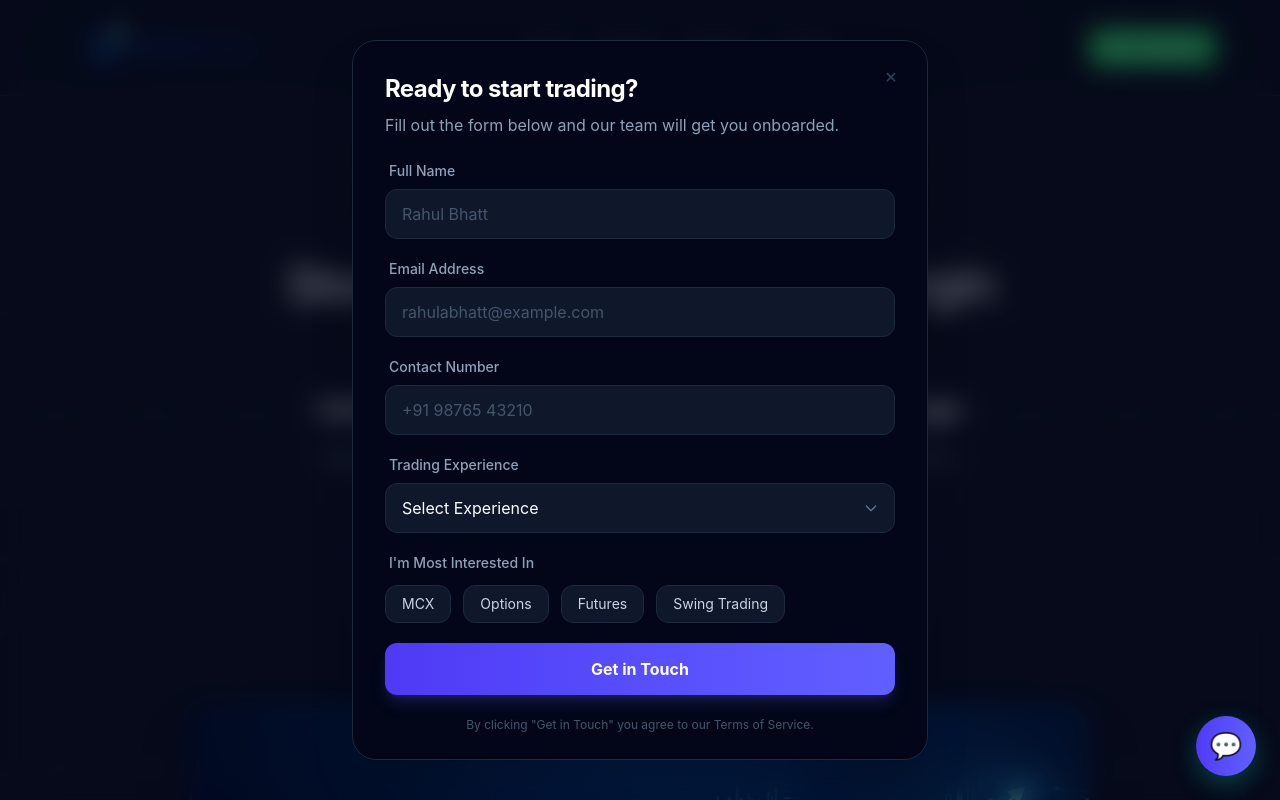
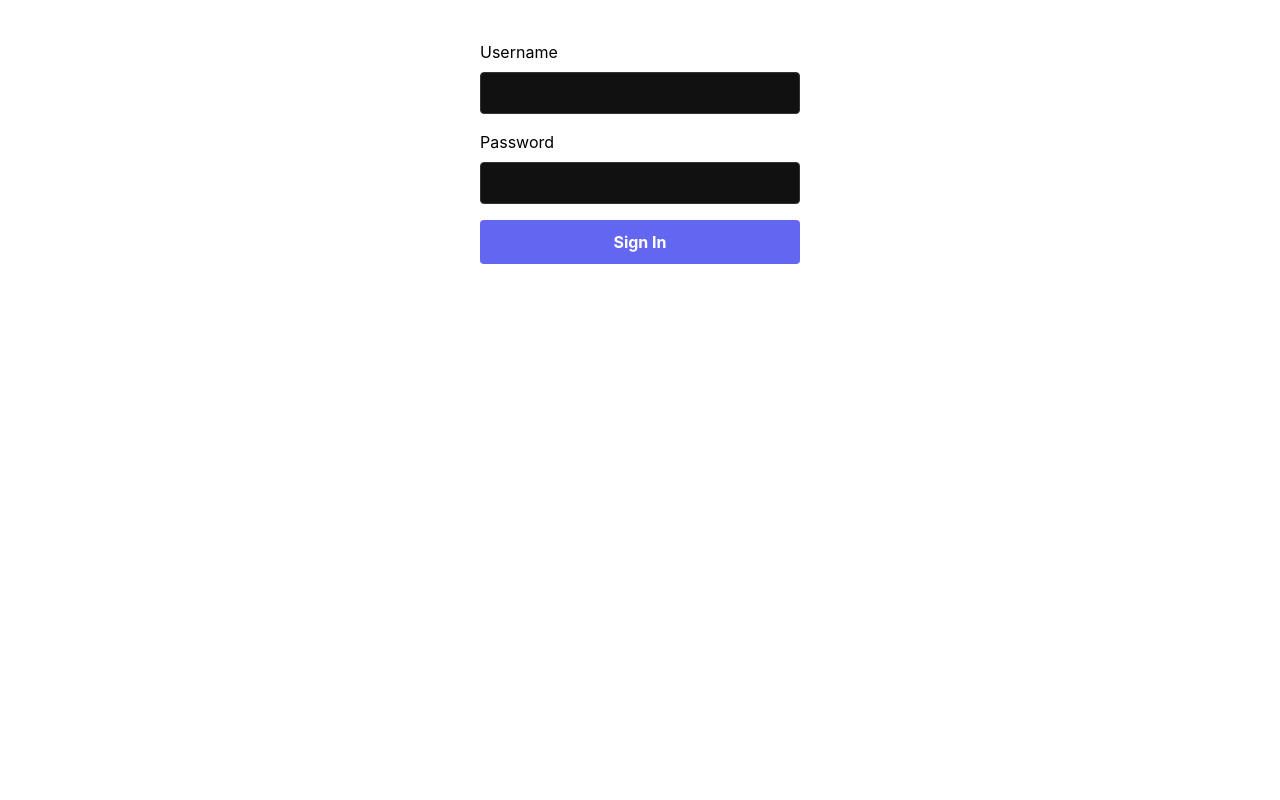
Before and after one commit to kartavya21-dot/Trade_Web_App, a React (Vite) app: page /admin_login in a window 1280 px wide. Shown: the top 800 px of the page. Built offline with nearby package versions, Linux system fonts and the light colour scheme.

Commit message:
Added page based routing

```diff
--- a/package.json
+++ b/package.json
@@ -16,6 +16,7 @@
     "react": "^19.2.4",
     "react-dom": "^19.2.4",
     "react-icons": "^5.6.0",
+    "react-router-dom": "^7.18.1",
     "tailwindcss": "^4.2.2"
   },
   "devDependencies": {
--- a/src/App.jsx
+++ b/src/App.jsx
@@ -1,106 +1,14 @@
-import Navbar from "./components/Navbar.jsx";
-import Ticker from "./components/Ticker.jsx";
-import Hero from "./components/Hero.jsx";
-import Stats from "./components/Stats.jsx";
-import Features from "./components/Features.jsx";
-import MarketTable from "./components/MarketTable.jsx";
-import HowItWorks from "./components/HowItWorks.jsx";
-import Faq from "./components/Faq.jsx";
-import Footer from "./components/Footer.jsx";
-import Reviews from "./components/Reviews.jsx";
-import ContactForm from "./components/ContactForm.jsx";
-import LegalModal from "./components/LegalModal.jsx";
-import ContactModal from "./components/ContactModal.jsx"; // Import the new modal
-import { useScroll } from "framer-motion";
-import { useState, useEffect } from "react";
-import PaymentSelector from "./components/PaymentSelector.jsx";
-import WhyChoose from "./components/WhyChoose.jsx";
-import VisitorChatWidget from "./components/VisitorChatWidget.jsx";
+import { BrowserRouter as Router, Routes, Route } from "react-router-dom";
+import Home from "./pages/Home.jsx";
+import AdminLogin from "./pages/AdminLogin.jsx";
 
-const MARKETS = [
-  // ... (market data remains the same)
-  { name: "NIFTY 50", price: "24,196.40", change: "+2.34%", up: true },
-  { name: "SENSEX", price: "77,988.75", change: "+1.87%", up: true },
-  { name: "BANK NIFTY", price: "56,086.30", change: "-0.92%", up: false },
-  { name: "FINIFTY", price: "26,343.10", change: "+3.12%", up: true },
-  { name: "NIFTY 100", price: "25,042.30", change: "-1.45%", up: false },
-];
-
-export default function KwikTrade() {
-  const [modalConfig, setModalConfig] = useState({
-    isOpen: false,
-    type: "terms",
-  });
-  const [isContactModalOpen, setIsContactModalOpen] = useState(false);
-
-  // Timer to open the contact modal after 3 seconds
-  useEffect(() => {
-    const timer = setTimeout(() => {
-      setIsContactModalOpen(true);
-    }, 3000);
-    return () => clearTimeout(timer); // Cleanup the timer
-  }, []);
-
+export default function App() {
   return (
-    <div
-      style={{
-        fontFamily: "'Inter', sans-serif",
-        background: "rgba(6, 11, 24, 0.97)",
-        color: "#fff",
-        minHeight: "100vh",
-        position: "relative", // Needed for absolute children
-      }}
-    >
-      {/* --- GLOBAL STATIC BACKGROUND GRID --- */}
-      <div
-        style={{
-          position: "fixed", // Key change: Fixed keeps it static during scroll
-          inset: 0,
-          zIndex: 0,
-          pointerEvents: "none", // Ensures users can still click buttons/links
-          backgroundImage: `
-            linear-gradient(to right, rgba(99, 102, 241, 0.05) 1px, transparent 1px),
-            linear-gradient(to bottom, rgba(99, 102, 241, 0.05) 1px, transparent 1px)
-          `,
-          backgroundSize: "40px 40px",
-          // Perspective effect
-          transform: "perspective(500px) rotateX(60deg) translateY(-100px)",
-          transformOrigin: "top",
-          // Fades the grid out toward the bottom
-          maskImage:
-            "linear-gradient(to bottom, transparent, black 20%, black 80%, transparent)",
-          WebkitMaskImage:
-            "linear-gradient(to bottom, transparent, black 20%, black 80%, transparent)",
-        }}
-      />
-
-      <VisitorChatWidget />
-
-      {/* --- CONTENT LAYER --- */}
-      <div style={{ position: "relative", zIndex: 1 }}>
-        <Navbar />
-        <Hero markets={MARKETS} />
-        <WhyChoose />
-        <Stats />
-        <Features />
-        <MarketTable />
-        <HowItWorks />
-        <PaymentSelector />
-        <Reviews />
-        <ContactForm />
-        <Footer modalConfig={modalConfig} setModalConfig={setModalConfig} />
-      </div>
-
-      <LegalModal
-        isOpen={modalConfig.isOpen}
-        type={modalConfig.type}
-        onClose={() => setModalConfig({ ...modalConfig, isOpen: false })}
-      />
-
-      <ContactModal
-        isOpen={isContactModalOpen}
-        onClose={() => setIsContactModalOpen(false)}
-      />
-    </div>
+    <Router>
+      <Routes>
+        <Route path="/" element={<Home />} />
+        <Route path="/admin_login" element={<AdminLogin />} />
+      </Routes>
+    </Router>
   );
 }
--- /dev/null
+++ b/src/pages/AdminLogin.jsx
@@ -0,0 +1,47 @@
+import React, { useState } from "react";
+
+export default function AdminLogin() {
+  const [credentials, setCredentials] = useState({ username: "", password: "" });
+
+  const handleInputChange = (e) => {
+    const { name, value } = e.target;
+    setCredentials((prev) => ({ ...prev, [name]: value }));
+  };
+
+  const handleSubmit = (e) => {
+    e.preventDefault();
+    alert(`Logging in with: ${credentials.username}`);
+  };
+
+  return (
+    <form onSubmit={handleSubmit} style={{ maxWidth: "320px", margin: "40px auto", display: "flex", flexDirection: "column", gap: "16px" }}>
+      <div>
+        <label htmlFor="username" style={{ display: "block", marginBottom: "8px" }}>Username</label>
+        <input
+          id="username"
+          type="text"
+          name="username"
+          value={credentials.username}
+          onChange={handleInputChange}
+          required
+          style={{ width: "100%", padding: "8px", background: "#111", border: "1px solid #333", color: "#fff", borderRadius: "4px" }}
+        />
+      </div>
+      <div>
+        <label htmlFor="password" style={{ display: "block", marginBottom: "8px" }}>Password</label>
+        <input
+          id="password"
+          type="password"
+          name="password"
+          value={credentials.password}
+          onChange={handleInputChange}
+          required
+          style={{ width: "100%", padding: "8px", background: "#111", border: "1px solid #333", color: "#fff", borderRadius: "4px" }}
+        />
+      </div>
+      <button type="submit" style={{ padding: "10px", background: "#6366f1", color: "#fff", border: "none", borderRadius: "4px", cursor: "pointer", fontWeight: "bold" }}>
+        Sign In
+      </button>
+    </form>
+  );
+}
--- /dev/null
+++ b/src/pages/Home.jsx
@@ -0,0 +1,102 @@
+import React, { useState, useEffect } from "react";
+import Navbar from "../components/Navbar.jsx";
+import Ticker from "../components/Ticker.jsx";
+import Hero from "../components/Hero.jsx";
+import Stats from "../components/Stats.jsx";
+import Features from "../components/Features.jsx";
+import MarketTable from "../components/MarketTable.jsx";
+import HowItWorks from "../components/HowItWorks.jsx";
+import PaymentSelector from "../components/PaymentSelector.jsx";
+import Reviews from "../components/Reviews.jsx";
+import ContactForm from "../components/ContactForm.jsx";
+import Footer from "../components/Footer.jsx";
+import WhyChoose from "../components/WhyChoose.jsx";
+import ContactModal from "../components/ContactModal.jsx";
+import LegalModal from "../components/LegalModal.jsx";
+import VisitorChatWidget from "../components/VisitorChatWidget.jsx";
+
+const MARKETS = [
+  { name: "NIFTY 50", price: "24,196.40", change: "+2.34%", up: true },
+  { name: "SENSEX", price: "77,988.75", change: "+1.87%", up: true },
+  { name: "BANK NIFTY", price: "56,086.30", change: "-0.92%", up: false },
+  { name: "FINIFTY", price: "26,343.10", change: "+3.12%", up: true },
+  { name: "NIFTY 100", price: "25,042.30", change: "-1.45%", up: false },
+];
+
+export default function Home() {
+  const [modalConfig, setModalConfig] = useState({
+    isOpen: false,
+    type: "terms",
+  });
+  const [isContactModalOpen, setIsContactModalOpen] = useState(false);
+
+  useEffect(() => {
+    const timer = setTimeout(() => {
+      setIsContactModalOpen(true);
+    }, 3000);
+    return () => clearTimeout(timer);
+  }, []);
+
+  return (
+    <div
+      style={{
+        fontFamily: "'Inter', sans-serif",
+        background: "rgba(6, 11, 24, 0.97)",
+        color: "#fff",
+        minHeight: "100vh",
+        position: "relative", // Needed for absolute children
+      }}
+    >
+      {/* --- GLOBAL STATIC BACKGROUND GRID --- */}
+      <div
+        style={{
+          position: "fixed", // Key change: Fixed keeps it static during scroll
+          inset: 0,
+          zIndex: 0,
+          pointerEvents: "none", // Ensures users can still click buttons/links
+          backgroundImage: `
+            linear-gradient(to right, rgba(99, 102, 241, 0.05) 1px, transparent 1px),
+            linear-gradient(to bottom, rgba(99, 102, 241, 0.05) 1px, transparent 1px)
+          `,
+          backgroundSize: "40px 40px",
+          // Perspective effect
+          transform: "perspective(500px) rotateX(60deg) translateY(-100px)",
+          transformOrigin: "top",
+          // Fades the grid out toward the bottom
+          maskImage:
+            "linear-gradient(to bottom, transparent, black 20%, black 80%, transparent)",
+          WebkitMaskImage:
+            "linear-gradient(to bottom, transparent, black 20%, black 80%, transparent)",
+        }}
+      />
+
+      <VisitorChatWidget />
+
+      {/* --- CONTENT LAYER --- */}
+      <div style={{ position: "relative", zIndex: 1 }}>
+        <Navbar />
+        <Hero markets={MARKETS} />
+        <WhyChoose />
+        <Stats />
+        <Features />
+        <MarketTable />
+        <HowItWorks />
+        <PaymentSelector />
+        <Reviews />
+        <ContactForm />
+        <Footer modalConfig={modalConfig} setModalConfig={setModalConfig} />
+      </div>
+
+      <LegalModal
+        isOpen={modalConfig.isOpen}
+        type={modalConfig.type}
+        onClose={() => setModalConfig({ ...modalConfig, isOpen: false })}
+      />
+
+      <ContactModal
+        isOpen={isContactModalOpen}
+        onClose={() => setIsContactModalOpen(false)}
+      />
+    </div>
+  );
+}
--- a/vite.config.js
+++ b/vite.config.js
@@ -5,5 +5,5 @@ import tailwindcss from '@tailwindcss/vite'
 // https://vite.dev/config/
 export default defineConfig({
   plugins: [react(), tailwindcss()],
-  base: './',
+  base: '/',
 })
```
Also changed, not shown: vercel.json (added), 2 other files (tests, documents, lock files or other folders).
